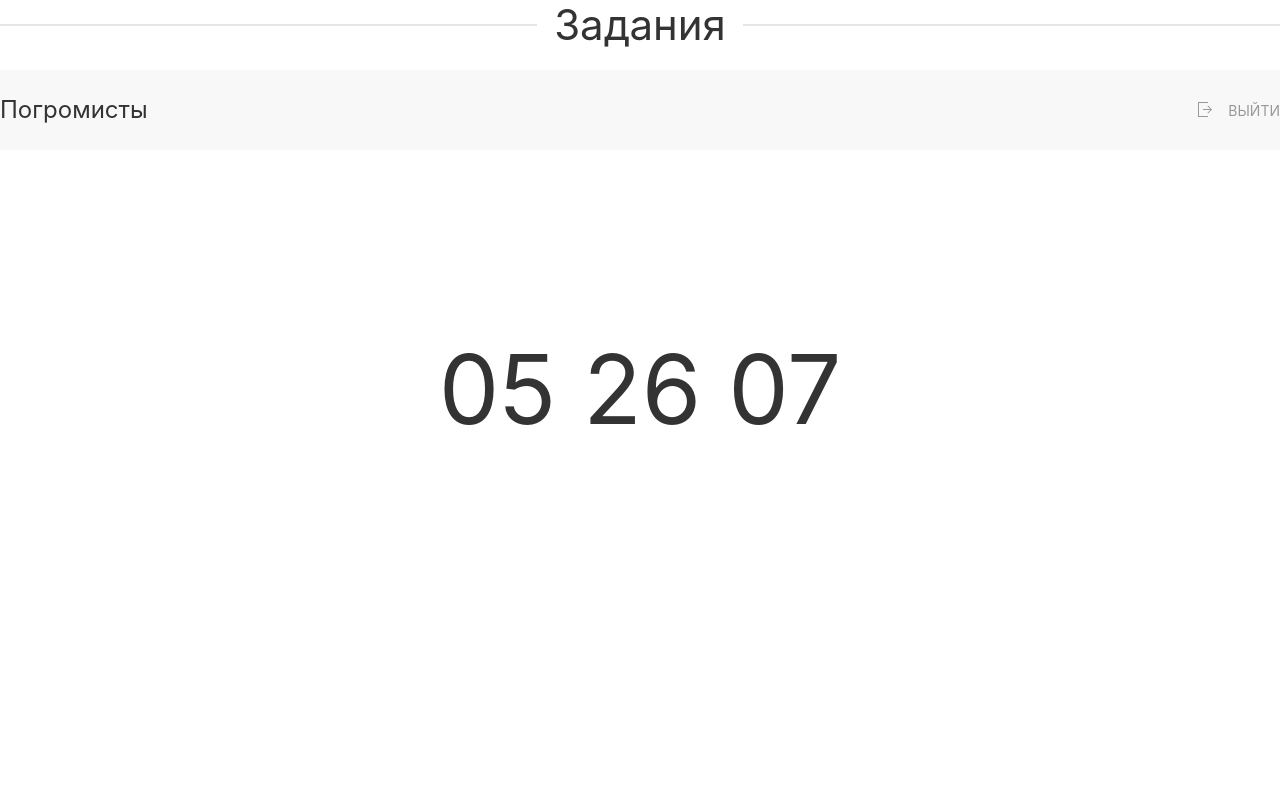
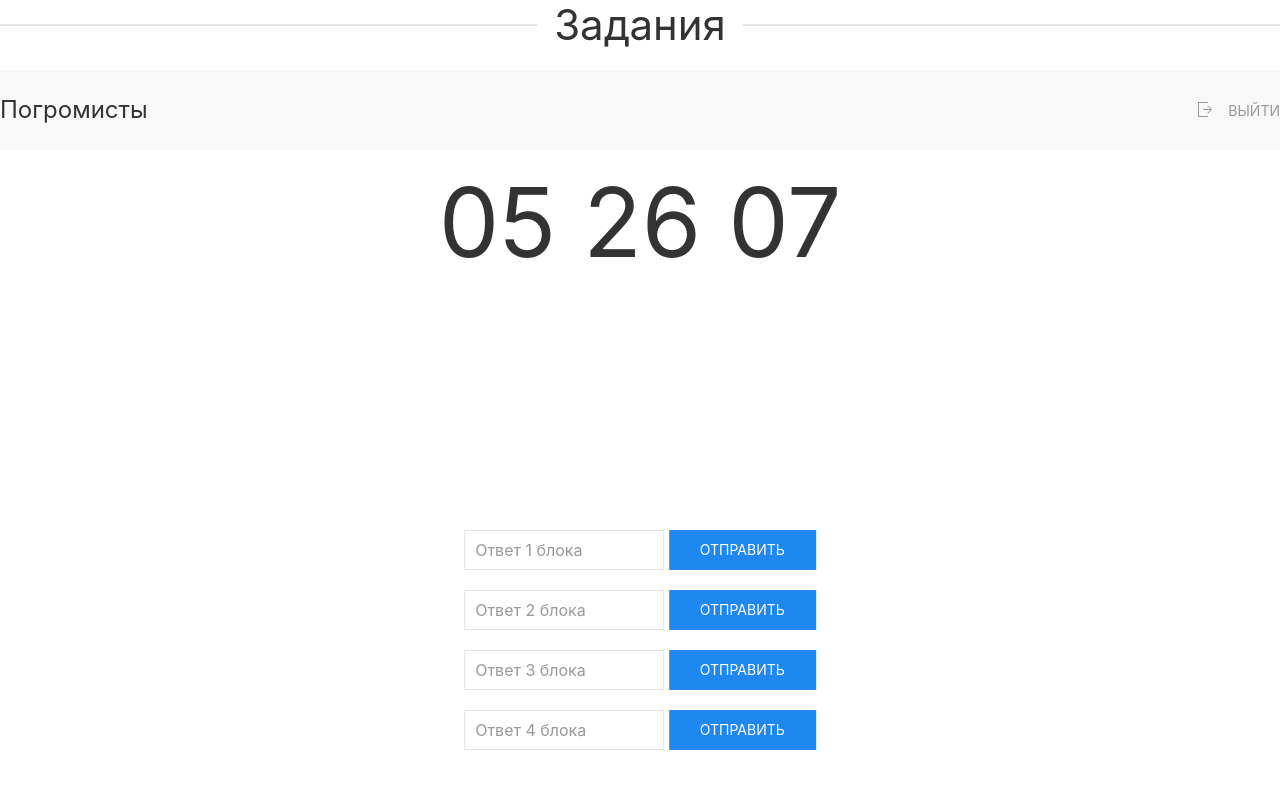
Before and after one commit to Fe0fan0v/Olympic, a Flask app: page /tasks in a window 1280 px wide. Run offline with Flask 2, Linux system fonts and the light colour scheme; a user stored in the database is signed in; some libraries are stand-ins or nearby versions.

Commit message:
sending tasks (request error)

```diff
--- a/data/models.py
+++ b/data/models.py
@@ -16,6 +16,10 @@ class Team(SqlAlchemyBase, UserMixin):
     scores = sqlalchemy.Column(sqlalchemy.Integer, default=0)
     position = sqlalchemy.Column(sqlalchemy.Integer, default=0)
     tasks_done = sqlalchemy.Column(sqlalchemy.Boolean, default=False)
+    first_task_complete = sqlalchemy.Column(sqlalchemy.Boolean, default=False)
+    second_task_complete = sqlalchemy.Column(sqlalchemy.Boolean, default=False)
+    third_task_complete = sqlalchemy.Column(sqlalchemy.Boolean, default=False)
+    fourth_task_complete = sqlalchemy.Column(sqlalchemy.Boolean, default=False)
 
 
 class Task(SqlAlchemyBase):
--- a/main.py
+++ b/main.py
@@ -1,4 +1,4 @@
-from flask import Flask, render_template, redirect, jsonify, after_this_request
+from flask import Flask, render_template, redirect, jsonify, request
 from forms import RegisterForm, TaskForm
 from flask_login import LoginManager, login_user, current_user, login_required, logout_user
 from models import Task, Part
@@ -42,11 +42,11 @@ def main():
                     team.tasks_done = False
                     db_sess.add(team)
                     db_sess.commit()
+                    db_sess.close()
                     login_user(team)
                     return redirect('/tasks')
                 else:
                     login_user(team)
-                    print('Таймер работает')
                     return redirect('/tasks')
             else:
                 return render_template('login.html', title='Вход', form=form,
@@ -56,17 +56,45 @@ def main():
     return render_template('login.html', title='Вход', form=form)
 
 
-@app.route('/tasks')
+@app.route('/tasks', methods=['GET', 'POST'])
 @login_required
 def tasks():
-    team = current_user
-    form = TaskForm()
-    if form.validate_on_submit():
-        answer1 = form.part1_answer.data
-        answer2 = form.part2_answer.data
-        answer3 = form.part3_answer.data
-        answer4 = form.part4_answer.data
-    return render_template('tasks.html', title='Задания', team=team, form=form)
+    if request.method == 'POST':
+        team = current_user
+        data = request.get_json()
+        if data['block_number'] == 1:
+            team.first_task_complete = True
+        if data['block_number'] == 2:
+            team.second_task_complete = True
+        if data['block_number'] == 3:
+            team.third_task_complete = True
+        if data['block_number'] == 4:
+            team.fourth_task_complete = True
+        return render_template('tasks.html', title='Задания', team=team)
+    else:
+        team = current_user
+        return render_template('tasks.html', title='Задания', team=team)
+
+
+# @app.route('/receive_results', methods=['GET', 'POST'])
+# @login_required
+# def receive_results():
+#     if request.method == 'POST':
+#         db_sess = db_session.create_session()
+#         team = current_user
+#         data = request.get_json()
+#         if data['block_number'] == 1:
+#             team.first_task_complete = True
+#         if data['block_number'] == 2:
+#             team.second_task_complete = True
+#         if data['block_number'] == 3:
+#             team.third_task_complete = True
+#         if data['block_number'] == 4:
+#             team.fourth_task_complete = True
+#         db_sess.add(team)
+#         db_sess.commit()
+#         db_sess.close()
+#     return jsonify({'receive': 'ok'})
 
 
 @app.route('/stop_time', methods=['GET'])
@@ -78,6 +106,7 @@ def stop_time():
     team.tasks_done = True
     db_sess.add(team)
     db_sess.commit()
+    db_sess.close()
     print(f'team {team.name} stopped')
     return jsonify({'success': 'OK'})
 
--- a/templates/base.html
+++ b/templates/base.html
@@ -9,6 +9,7 @@
     <!-- UIkit JS -->
     <script src="https://cdn.jsdelivr.net/npm/uikit@3.13.7/dist/js/uikit.min.js"></script>
     <script src="https://cdn.jsdelivr.net/npm/uikit@3.13.7/dist/js/uikit-icons.min.js"></script>
+    <script src="https://ajax.googleapis.com/ajax/libs/jquery/3.5.1/jquery.min.js"></script>
 </head>
 <body>
 {% block content %}
--- a/templates/tasks.html
+++ b/templates/tasks.html
@@ -21,13 +21,46 @@
         </nav>
         {% if not team.task_done %}
             {% if team.timer_started %}
-                <div class="timer uk-position-center">
+                <div class="timer uk-text-center uk-margin-top">
                     <div class="timer_items uk-heading-large uk-text-center">
                         <span class="timer_item timer_hours">00</span>
                         <span class="timer_item timer_minutes">00</span>
                         <span class="timer_item timer_seconds">00</span>
                     </div>
                 </div>
+                {#поля отправки заданий#}
+                <form method="post" class="uk-position-bottom-center uk-align-center">
+                    {% if not team.first_task_completed %}
+                        <div class="uk-margin" id="first">
+                            <input class="uk-input uk-form-width-medium" type="text" id="first_block"
+                                   placeholder="Ответ 1 блока">
+                            <button class="uk-button uk-button-primary" id="first_button" onclick="send_first_block()">
+                                Отправить
+                            </button>
+                        </div>
+                    {% endif %}
+                    {% if not team.second_task_completed %}
+                        <div class="uk-margin" id="second">
+                            <input class="uk-input uk-form-width-medium" type="text" id="second_block"
+                                   placeholder="Ответ 2 блока">
+                            <button class="uk-button uk-button-primary" id="second_button">Отправить</button>
+                        </div>
+                    {% endif %}
+                    {% if not team.third_task_completed %}
+                        <div class="uk-margin" id="third">
+                            <input class="uk-input uk-form-width-medium" type="text" id="third_block"
+                                   placeholder="Ответ 3 блока">
+                            <button class="uk-button uk-button-primary" id="third_button">Отправить</button>
+                        </div>
+                    {% endif %}
+                    {% if not team.fourth_task_completed %}
+                        <div class="uk-margin" id="fourth">
+                            <input class="uk-input uk-form-width-medium" type="text" id="fourth_block"
+                                   placeholder="Ответ 4 блока">
+                            <button class="uk-button uk-button-primary" id="fourth_button">Отправить</button>
+                        </div>
+                    {% endif %}
+                </form>
             {% else %}
                 <h1 class="uk-heading-large uk-text-center message">Время вышло.</h1>
             {% endif %}
@@ -90,6 +123,66 @@
             countdownTimer();
             // вызываем функцию countdownTimer каждую секунду
             timerId = setInterval(countdownTimer, 1000);
+
+            // отправка задания из поля
         });
     </script>
+    <script>
+        function send_first_block() {
+            let data = {
+                'block_number': 1,
+                'answer': document.getElementById("first_block").value
+            };
+            $.ajax({
+                type: "POST",
+                url: "/tasks",
+                data: JSON.stringify(data),
+                contentType: "application/json",
+                dataType: 'json',
+            });
+        }
+
+        function send_second_block() {
+            let data = {
+                'block_number': 2,
+                'answer': document.getElementById("second_block").value
+            };
+            $.ajax({
+                type: "POST",
+                url: "/tasks",
+                data: JSON.stringify(data),
+                contentType: "application/json",
+                dataType: 'json',
+            });
+            document.getElementById()
+        }
+
+        function send_third_block() {
+            let data = {
+                'block_number': 3,
+                'answer': document.getElementById("third_block").value
+            };
+            $.ajax({
+                type: "POST",
+                url: "/tasks",
+                data: JSON.stringify(data),
+                contentType: "application/json",
+                dataType: 'json',
+            });
+        }
+
+        function send_fourth_block() {
+            let data = {
+                'block_number': 4,
+                'answer': document.getElementById("fourth_block").value
+            };
+            $.ajax({
+                type: "POST",
+                url: "/tasks",
+                data: JSON.stringify(data),
+                contentType: "application/json",
+                dataType: 'json',
+            });
+        }
+    </script>
 {% endblock %}
```
Also changed, not shown: base.db.
